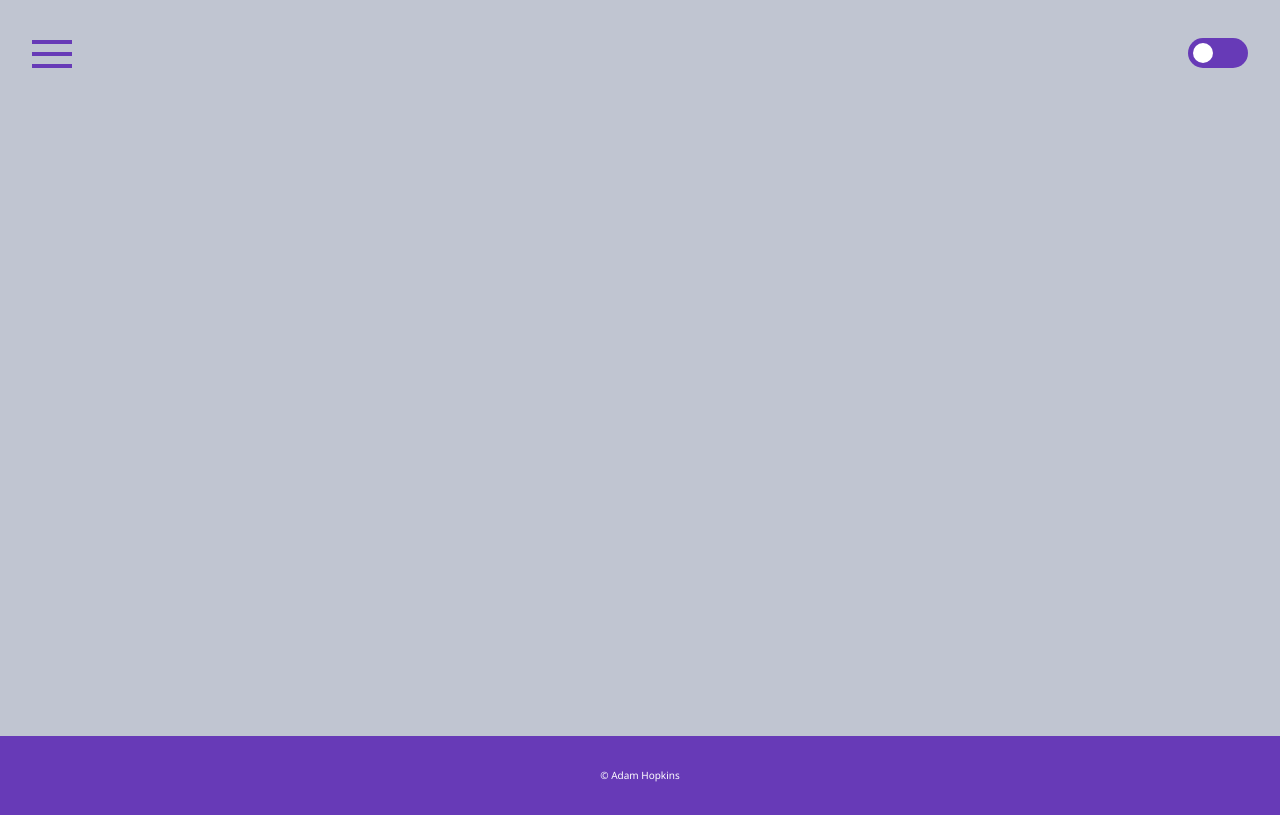
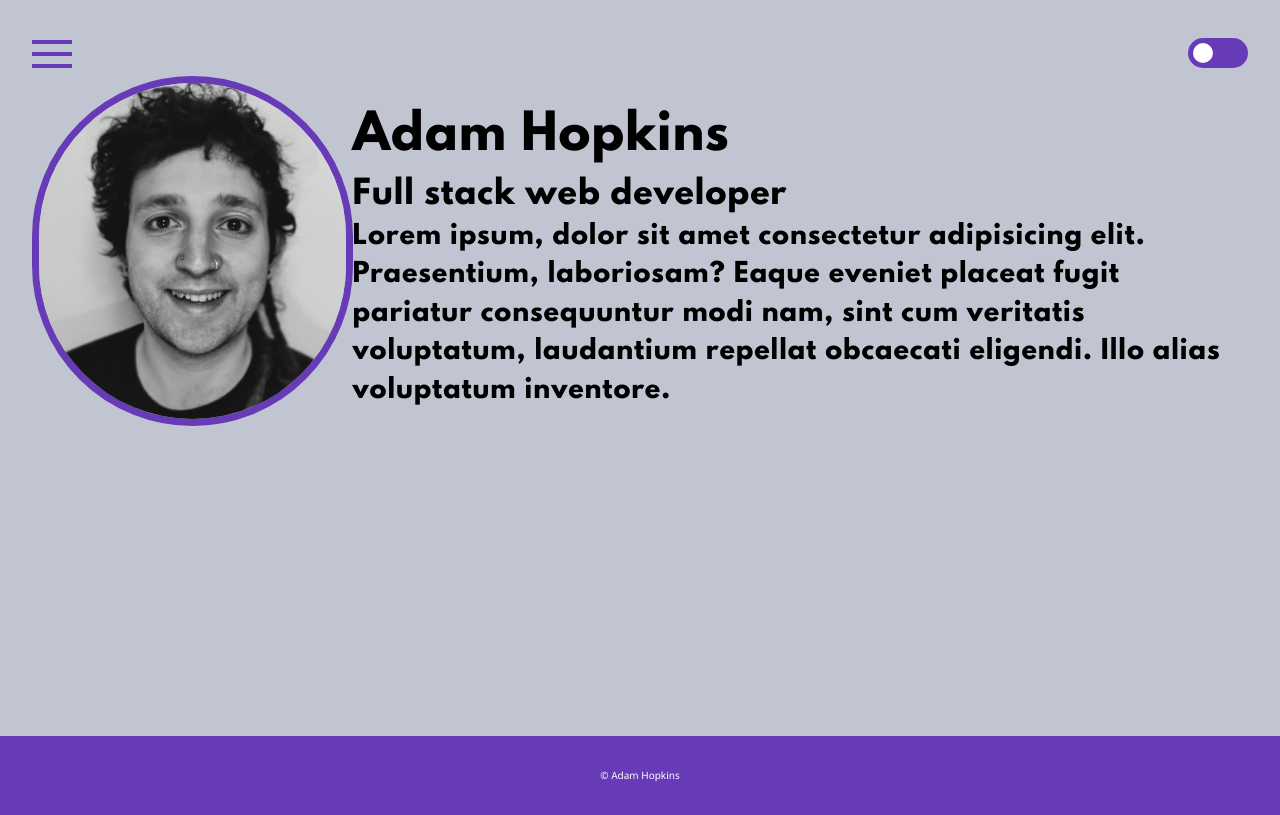
Before and after one commit to justadamhopkins/AdamHopkinsSSG, a Gatsby site: page / in a window 1280 px wide. Built offline with nearby package versions, Linux system fonts and the light colour scheme; Gatsby itself is replaced by a stand-in of ours.

Commit message:
added styling to homepage

```diff
--- a/src/pages/index.tsx
+++ b/src/pages/index.tsx
@@ -1,15 +1,57 @@
 import React, { FC } from 'react'
 import styled from 'styled-components'
+import { PortfolioImage } from '../components/PortfolioImage/PortfolioImage'
 import { SiteHelmet } from '../components/SiteHelmet/SiteHelmet'
+import { breakpoint } from '../styles/ui/breakpoints'
 
-const Header = styled.h1`
-  font-family: 'LeagueSpartanBold';
+const StyledProfileWrapper = styled.section`
+  display: flex;
+  flex-flow: column nowrap;
+  align-items: center;
+  h1 {
+    font-size: 2rem;
+  }
+  h2 {
+    font-size: 1.8rem;
+  }
+  p {
+    font-size: 1.6rem;
+  }
+  > div {
+    display: flex;
+    flex-flow: row nowrap;
+    justify-content: space-evenly;
+    align-items: center;
+  }
+  ${breakpoint.sm`
+    h1 {
+      font-size: 3rem
+    }
+    h2 {
+      font-size: 2rem
+    }
+  `};
 `
 
 const HomePage: FC<{}> = () => {
   return (
     <>
       <SiteHelmet pageTitle='Portfolio home page' />
+      <StyledProfileWrapper>
+        <div>
+          <PortfolioImage />
+          <div>
+            <h1>Adam Hopkins</h1>
+            <h2>Full stack web developer</h2>
+            <p>
+              Lorem ipsum, dolor sit amet consectetur adipisicing elit.
+              Praesentium, laboriosam? Eaque eveniet placeat fugit pariatur
+              consequuntur modi nam, sint cum veritatis voluptatum, laudantium
+              repellat obcaecati eligendi. Illo alias voluptatum inventore.
+            </p>
+          </div>
+        </div>
+      </StyledProfileWrapper>
     </>
   )
 }
```
